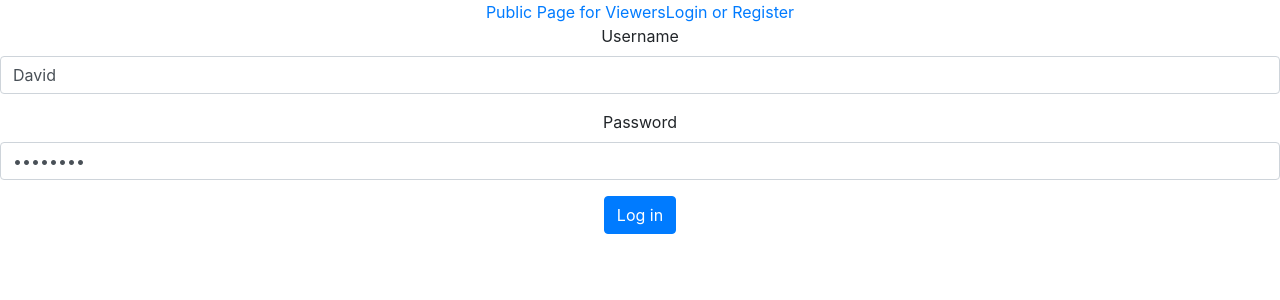
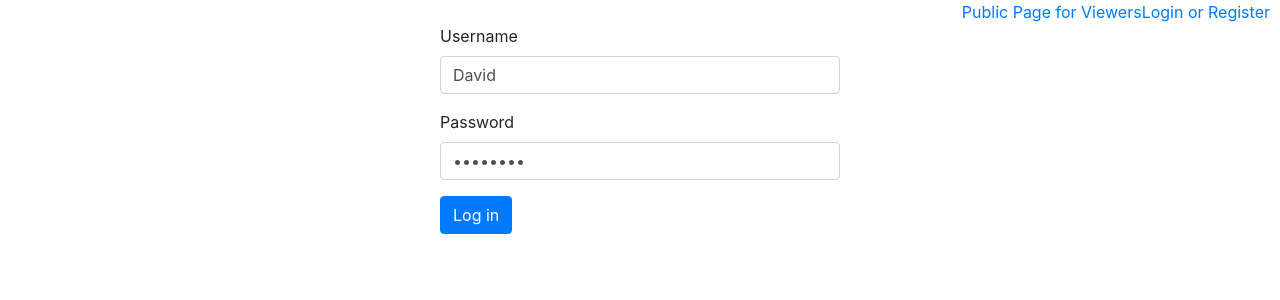
Before and after one commit to build2artportfolio/The-Lookbook, a React (Create React App) app in the folder frontend/: page /login in a window 1280 px wide. Shown: the top 300 px of the page. Built offline with nearby package versions, Linux system fonts and the light colour scheme.

Commit message:
fisnished styling

```diff
--- a/frontend/src/App.css
+++ b/frontend/src/App.css
@@ -1,3 +1,9 @@
-.App {
-  text-align: center;
+.App .Navbar {
+  display: flex;
+  justify-content: flex-end;
+  margin-right: 10px;
 }
+.LoginForm {
+  margin: 0 auto;
+  width: 400px;
+}
--- a/frontend/src/App.js
+++ b/frontend/src/App.js
@@ -10,8 +10,10 @@ class App extends Component {
     return (
       <Router>
         <div className="App">
-          <Link to="/public">Public Page for Viewers</Link>
-          <Link to="/protected">Login or Register</Link>
+          <div className="Navbar">
+            <Link to="/public">Public Page for Viewers</Link>
+            <Link to="/protected">Login or Register</Link>
+          </div>
           <Route path="/login" component={Login} />
           <PrivateRoute path="/protected" component={Protected} />
         </div>
--- a/frontend/src/components/Login.js
+++ b/frontend/src/components/Login.js
@@ -1,7 +1,7 @@
 import React from 'react';
 import { connect } from 'react-redux';
 import { login } from '../actions';
-import { Button, Form, FormGroup, Label, Input, FormText } from 'reactstrap';
+import { Alert, Button, Form, FormGroup, Label, Input, FormText } from 'reactstrap';
 
 class Login extends React.Component {
   state = {
@@ -26,11 +26,13 @@ class Login extends React.Component {
     });
   };
 
+
   render() {
+    let error_style = {};
+    this.props.error ? error_style = { display: 'block' } : error_style = { display: 'none' };
     return (
-      <div>
-
-          <Form>
+      <div className="LoginForm">
+          <Form onSubmit={this.login}>
         <FormGroup>
           <Label>Username</Label>
           <Input type="text"
@@ -46,8 +48,9 @@ class Login extends React.Component {
             onChange={this.handleChange} />
         </FormGroup>
           <Button color="primary">Log in</Button>
+          <Alert style={error_style} color="danger">{this.props.error}</Alert>
         </Form>
-        <p>{this.props.error}</p>
+
       </div>
     );
   }
```
